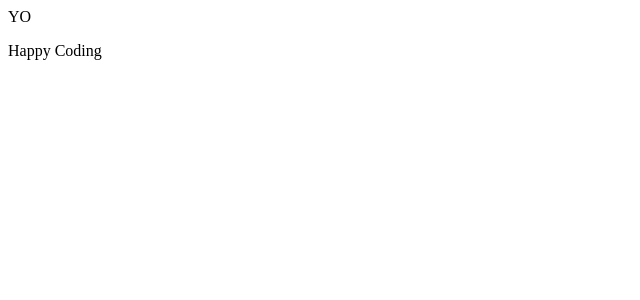
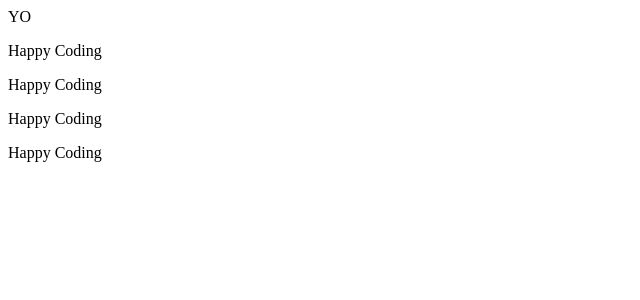
Before and after one commit to arekrgw/web-scrabble, a React (Create React App) app in the folder client/: page / in a window 1280 px wide. Shown: the top 300 px of the page, without its empty margins (0-640 px from the left). Built offline with nearby package versions, Linux system fonts and the light colour scheme.

Commit message:
commit learnv2 (#1)

```diff
--- a/client/src/App.js
+++ b/client/src/App.js
@@ -2,6 +2,9 @@ const App = () => {
   return (
     <div>
       <header>YO</header>
+      <p>Happy Coding</p>
+      <p>Happy Coding</p>
+      <p>Happy Coding</p>
       <p>Happy Coding</p>
     </div>
   );
```
